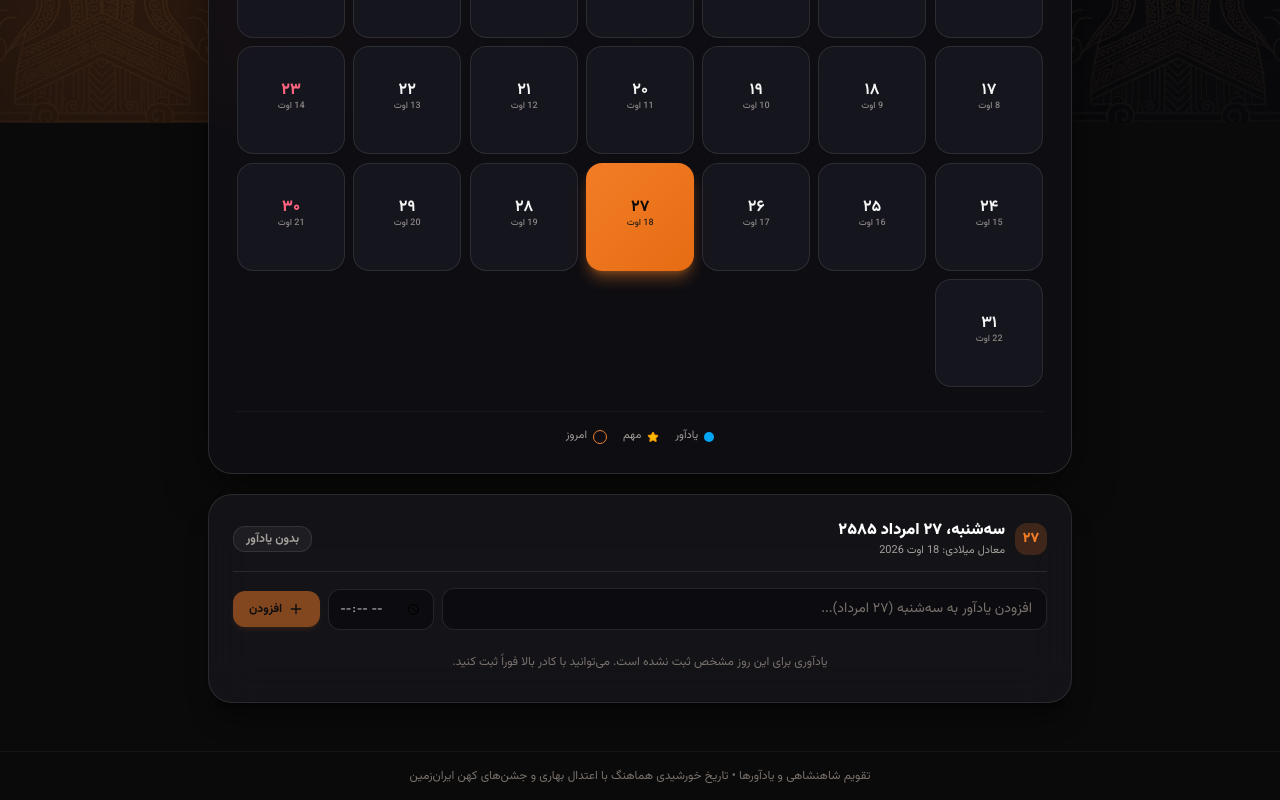
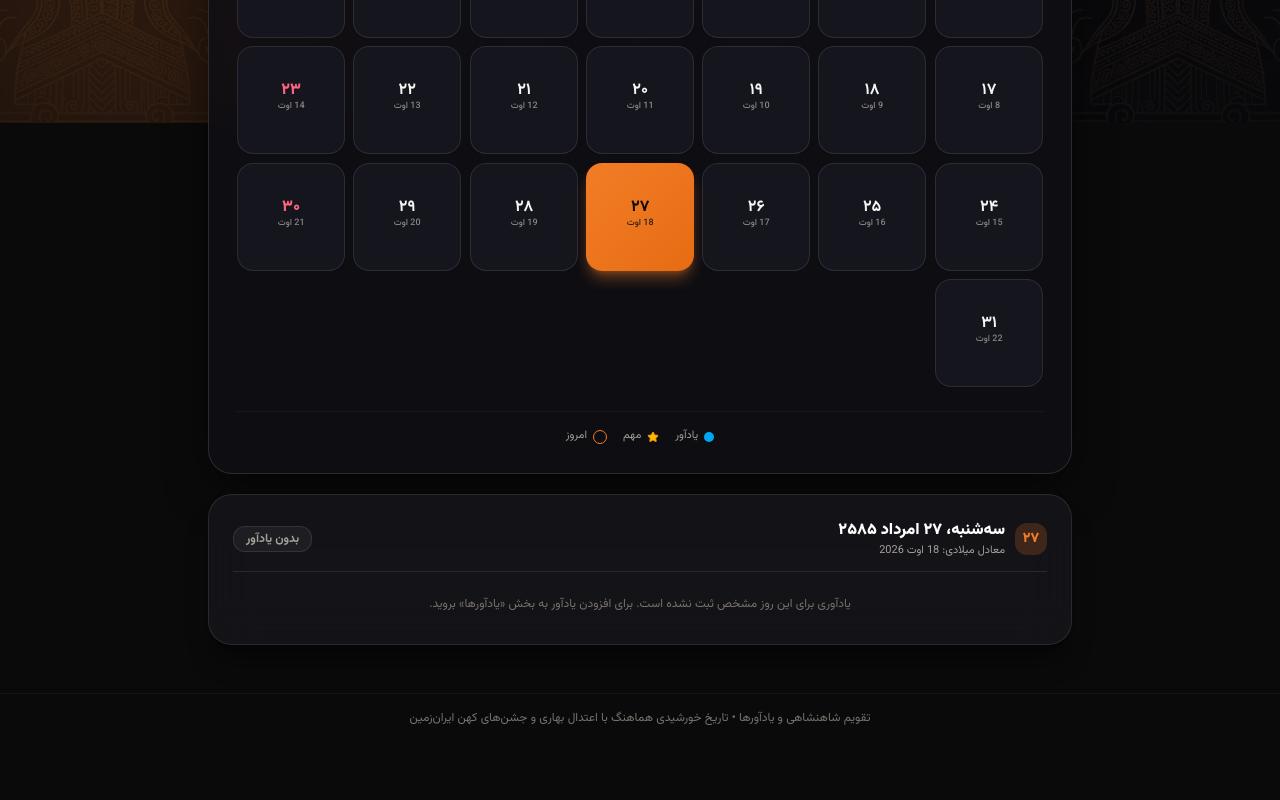
Before and after one commit to mahdizahedigh-design/rozegar, a React (Vite) app: page / in a window 1280 px wide. Shown: the part 677-1477 px from the top of the page. After the commit the page ends 1419 px from the top, so only its background shows below. Built offline with nearby package versions, Linux system fonts and the light colour scheme.

Commit message:
Add files via upload

```diff
--- a/public/sw.js
+++ b/public/sw.js
@@ -1,5 +1,5 @@
 // Shahanshahi Calendar Service Worker
-const CACHE_VERSION = 'v3';
+const CACHE_VERSION = 'v4';
 const STATIC_CACHE = `shah-calendar-static-${CACHE_VERSION}`;
 const RUNTIME_CACHE = `shah-calendar-runtime-${CACHE_VERSION}`;
 
--- a/src/App.tsx
+++ b/src/App.tsx
@@ -249,7 +249,6 @@ export default function App() {
               reminders={reminders}
               onSelectDate={handleSelectDate}
               onChangeMonth={handleChangeMonth}
-              onAddReminder={handleAddReminder}
               onToggleReminder={handleToggleReminder}
             />
           </main>
--- a/src/components/BackupModal.tsx
+++ b/src/components/BackupModal.tsx
@@ -25,6 +25,7 @@ export const BackupModal: React.FC<BackupModalProps> = ({
   theme = 'dark',
 }) => {
   const isDark = theme === 'dark';
+  const isTurquoise = theme === 'turquoise';
   const fileInputRef = useRef<HTMLInputElement>(null);
 
   const handleExport = () => {
@@ -111,16 +112,18 @@ export const BackupModal: React.FC<BackupModalProps> = ({
             className={`relative z-10 w-full max-w-md max-h-[88vh] overflow-y-auto p-5 sm:p-6 rounded-3xl border shadow-2xl flex flex-col gap-4 overscroll-contain my-auto ${
               isDark
                 ? 'bg-[#141416] border-white/10 text-stone-100'
+                : isTurquoise
+                ? 'bg-white text-slate-800 border-sky-200 shadow-sky-950/10'
                 : 'bg-white border-stone-200 text-stone-900'
             }`}
           >
             {/* Header */}
             <div
               className={`flex items-center justify-between pb-3 border-b sticky top-0 bg-inherit z-10 ${
-                isDark ? 'border-white/10' : 'border-stone-200'
+                isDark ? 'border-white/10' : isTurquoise ? 'border-sky-100' : 'border-stone-200'
               }`}
             >
-              <div className="flex items-center gap-2 text-[#f27d26] font-bold text-base">
+              <div className={`flex items-center gap-2 font-bold text-base ${isTurquoise ? 'text-sky-600' : 'text-[#f27d26]'}`}>
                 <Database className="w-5 h-5" />
                 <h3>پشتیبان‌گیری و تنظیمات داده</h3>
               </div>
@@ -131,6 +134,8 @@ export const BackupModal: React.FC<BackupModalProps> = ({
                 className={`p-1.5 rounded-xl cursor-pointer transition ${
                   isDark
                     ? 'text-stone-400 hover:text-white hover:bg-white/10'
+                    : isTurquoise
+                    ? 'text-slate-500 hover:text-slate-900 hover:bg-sky-50'
                     : 'text-stone-500 hover:text-stone-900 hover:bg-stone-100'
                 }`}
               >
@@ -140,7 +145,7 @@ export const BackupModal: React.FC<BackupModalProps> = ({
 
             {/* Export / Import Section */}
             <div className="space-y-3">
-              <h4 className={`text-xs font-bold ${isDark ? 'text-stone-300' : 'text-stone-800'}`}>
+              <h4 className={`text-xs font-bold ${isDark ? 'text-stone-300' : isTurquoise ? 'text-slate-700' : 'text-stone-800'}`}>
                 خروجی و درون‌ریزی یادآورها
               </h4>
               <div className="grid grid-cols-2 gap-3">
@@ -151,10 +156,12 @@ export const BackupModal: React.FC<BackupModalProps> = ({
                   className={`flex flex-col items-center justify-center gap-2 p-4 rounded-2xl border transition group text-xs font-bold cursor-pointer ${
                     isDark
                       ? 'bg-white/[0.03] hover:bg-[#f27d26]/10 border-white/10 hover:border-[#f27d26]/30 text-orange-300'
+                      : isTurquoise
+                      ? 'bg-sky-50/50 hover:bg-sky-50 border-sky-100 hover:border-sky-300 text-slate-800'
                       : 'bg-stone-50 hover:bg-orange-50 border-stone-200 hover:border-orange-300 text-stone-800'
                   }`}
                 >
-                  <Download className="w-5 h-5 group-hover:scale-110 transition-transform text-[#f27d26]" />
+                  <Download className={`w-5 h-5 group-hover:scale-110 transition-transform ${isTurquoise ? 'text-sky-500' : 'text-[#f27d26]'}`} />
                   <span>دانلود فایل JSON</span>
                 </motion.button>
 
@@ -165,10 +172,12 @@ export const BackupModal: React.FC<BackupModalProps> = ({
                   className={`flex flex-col items-center justify-center gap-2 p-4 rounded-2xl border transition group text-xs font-bold cursor-pointer ${
                     isDark
                       ? 'bg-white/[0.03] hover:bg-[#f27d26]/10 border-white/10 hover:border-[#f27d26]/30 text-orange-300'
+                      : isTurquoise
+                      ? 'bg-sky-50/50 hover:bg-sky-50 border-sky-100 hover:border-sky-300 text-slate-800'
                       : 'bg-stone-50 hover:bg-orange-50 border-stone-200 hover:border-orange-300 text-stone-800'
                   }`}
                 >
-                  <Upload className="w-5 h-5 group-hover:scale-110 transition-transform text-[#f27d26]" />
+                  <Upload className={`w-5 h-5 group-hover:scale-110 transition-transform ${isTurquoise ? 'text-sky-500' : 'text-[#f27d26]'}`} />
                   <span>بازیابی از فایل</span>
                 </motion.button>
                 <input
@@ -184,16 +193,16 @@ export const BackupModal: React.FC<BackupModalProps> = ({
             {/* Notifications Toggle */}
             <div
               className={`p-4 rounded-2xl border flex items-center justify-between ${
-                isDark ? 'bg-white/[0.03] border-white/5' : 'bg-stone-50 border-stone-200'
+                isDark ? 'bg-white/[0.03] border-white/5' : isTurquoise ? 'bg-sky-50/50 border-sky-100' : 'bg-stone-50 border-stone-200'
               }`}
             >
               <div className="flex items-center gap-2.5">
-                <Bell className="w-4 h-4 text-[#f27d26]" />
+                <Bell className={`w-4 h-4 ${isTurquoise ? 'text-sky-500' : 'text-[#f27d26]'}`} />
                 <div>
-                  <p className={`text-xs font-bold ${isDark ? 'text-stone-200' : 'text-stone-800'}`}>
+                  <p className={`text-xs font-bold ${isDark ? 'text-stone-200' : isTurquoise ? 'text-slate-800' : 'text-stone-800'}`}>
                     اعلان‌های مرورگر
                   </p>
-                  <p className={`text-[10px] ${isDark ? 'text-stone-400' : 'text-stone-500'}`}>
+                  <p className={`text-[10px] ${isDark ? 'text-stone-400' : isTurquoise ? 'text-slate-500' : 'text-stone-500'}`}>
                     یادآوری برای کارهای زمان‌دار
                   </p>
                 </div>
@@ -207,6 +216,8 @@ export const BackupModal: React.FC<BackupModalProps> = ({
                     ? 'bg-emerald-500/20 text-emerald-500 border border-emerald-500/40'
                     : isDark
                     ? 'bg-white/10 text-stone-300 hover:bg-white/20'
+                    : isTurquoise
+                    ? 'bg-sky-100 text-sky-800 hover:bg-sky-200'
                     : 'bg-stone-200 text-stone-700 hover:bg-stone-300'
                 }`}
               >
@@ -219,6 +230,8 @@ export const BackupModal: React.FC<BackupModalProps> = ({
               className={`flex items-start gap-2 p-3 rounded-2xl border text-[11px] leading-relaxed ${
                 isDark
                   ? 'bg-white/[0.02] border-white/5 text-stone-400'
+                  : isTurquoise
+                  ? 'bg-sky-50/40 border-sky-100 text-slate-600'
                   : 'bg-stone-50 border-stone-200 text-stone-600'
               }`}
             >
--- a/src/components/CalendarView.tsx
+++ b/src/components/CalendarView.tsx
@@ -8,7 +8,6 @@ import {
   Sparkles,
   ListTodo,
   Star,
-  Plus,
   Clock,
   CheckCircle2,
   Circle,
@@ -28,7 +27,6 @@ import {
   addDaysToShahDate,
   getWeekDaysForShahDate,
   isSameShahDate,
-  toShahDateKey,
 } from '../utils/calendar';
 import { getOccasionsForDate } from '../data/occasions';
 import { OccasionCard } from './OccasionCard';
@@ -41,7 +39,6 @@ interface CalendarViewProps {
   reminders: Reminder[];
   onSelectDate: (date: ShahDate) => void;
   onChangeMonth: (year: number, month: number) => void;
-  onAddReminder?: (reminder: Omit<Reminder, 'id' | 'createdAt'>) => void;
   onToggleReminder?: (id: string) => void;
 }
 
@@ -180,7 +177,6 @@ export const CalendarView: React.FC<CalendarViewProps> = ({
   reminders,
   onSelectDate,
   onChangeMonth,
-  onAddReminder,
   onToggleReminder,
 }) => {
   const isDark = theme === 'dark';
@@ -188,10 +184,6 @@ export const CalendarView: React.FC<CalendarViewProps> = ({
 
   // Direction of month/week slide animation (1 for next, -1 for prev)
   const [slideDirection, setSlideDirection] = useState<number>(0);
-
-  // Quick task input for selected day
-  const [quickTitle, setQuickTitle] = useState('');
-  const [quickTime, setQuickTime] = useState('');
 
   // View Mode: 'month' | 'week'
   const [viewMode, setViewMode] = useState<CalendarViewMode>(() => {
@@ -375,27 +367,6 @@ export const CalendarView: React.FC<CalendarViewProps> = ({
   const selectedDayWeekdayIndex = weekdayOfShahDate(selectedDate.jy, selectedDate.jm, selectedDate.jd);
   const selectedDayWeekdayName = WEEKDAYS_FA[selectedDayWeekdayIndex];
   const selectedDayGreg = toGregorian(selectedDate.jy, selectedDate.jm, selectedDate.jd);
-
-  const handleAddQuickTask = (e: React.FormEvent) => {
-    e.preventDefault();
-    if (!quickTitle.trim() || !onAddReminder) return;
-
-    onAddReminder({
-      title: quickTitle.trim(),
-      time: quickTime.trim() || undefined,
-      important: false,
-      recur: 'none',
-      done: false,
-      dateType: 'daily',
-      dateKey: toShahDateKey(selectedDate),
-      jy: selectedDate.jy,
-      jm: selectedDate.jm,
-      jd: selectedDate.jd,
-    });
-
-    setQuickTitle('');
-    setQuickTime('');
-  };
 
   // Motion animation variants for month slide
   const slideVariants = {
@@ -1030,51 +1001,6 @@ export const CalendarView: React.FC<CalendarViewProps> = ({
           </div>
         )}
 
-        {/* Quick Add Form for Selected Date */}
-        {onAddReminder && (
-          <form onSubmit={handleAddQuickTask} className="flex flex-col sm:flex-row gap-2 mb-4">
-            <input
-              type="text"
-              value={quickTitle}
-              onChange={(e) => setQuickTitle(e.target.value)}
-              placeholder={`افزودن یادآور به ${selectedDayWeekdayName} (${toFa(selectedDate.jd)} ${MONTH_NAMES_FA[selectedDate.jm - 1]})...`}
-              className={`flex-1 text-xs sm:text-sm rounded-xl px-3.5 py-2.5 border outline-none transition ${
-                isDark
-                  ? 'bg-black/30 text-stone-100 border-white/10 placeholder-stone-500 focus:border-[#f27d26]'
-                  : isTurquoise
-                  ? 'bg-sky-50/50 text-slate-900 border-sky-200 placeholder-slate-400 focus:border-sky-500'
-                  : 'bg-stone-50 text-stone-900 border-stone-200 placeholder-stone-400 focus:border-[#f27d26]'
-              }`}
-            />
-            <div className="flex items-center gap-2">
-              <input
-                type="time"
-                value={quickTime}
-                onChange={(e) => setQuickTime(e.target.value)}
-                className={`text-xs rounded-xl px-2.5 py-2.5 border outline-none ${
-                  isDark
-                    ? 'bg-black/30 text-stone-200 border-white/10'
-                    : isTurquoise
-                    ? 'bg-sky-50/50 text-slate-800 border-sky-200'
-                    : 'bg-stone-50 text-stone-900 border-stone-200'
-                }`}
-              />
-              <button
-                type="submit"
-                disabled={!quickTitle.trim()}
-                className={`flex items-center justify-center gap-1.5 px-4 py-2.5 font-bold text-xs rounded-xl transition cursor-pointer disabled:opacity-50 disabled:cursor-not-allowed shadow-md shrink-0 ${
-                  isTurquoise
-                    ? 'bg-sky-500 hover:bg-sky-600 text-white shadow-sky-500/20'
-                    : 'bg-[#f27d26] hover:bg-[#ff8a38] text-stone-950 shadow-[#f27d26]/20'
-                }`}
-              >
-                <Plus className="w-4 h-4" />
-                <span>افزودن</span>
-              </button>
-            </div>
-          </form>
-        )}
-
         {/* Day Tasks List */}
         <div className="space-y-2">
           {selectedDayTasks.length > 0 ? (
@@ -1137,7 +1063,7 @@ export const CalendarView: React.FC<CalendarViewProps> = ({
             ))
           ) : (
             <p className={`text-xs text-center py-2 ${isDark ? 'text-stone-500' : 'text-stone-400'}`}>
-              یادآوری برای این روز مشخص ثبت نشده است. می‌توانید با کادر بالا فوراً ثبت کنید.
+              یادآوری برای این روز مشخص ثبت نشده است. برای افزودن یادآور به بخش «یادآورها» بروید.
             </p>
           )}
         </div>
--- a/src/components/SettingsModal.tsx
+++ b/src/components/SettingsModal.tsx
@@ -323,7 +323,7 @@ export const SettingsModal: React.FC<SettingsModalProps> = ({
 
             <div className="flex items-center gap-1 font-bold">
               <ShieldCheck className="w-4 h-4 text-emerald-500" />
-              <span>نسخه ۲.۶ (سال ۲۵۸۵)</span>
+              <span>نسخه ۲.۶.۱ (سال ۲۵۸۵)</span>
             </div>
           </div>
 
```
Also changed, not shown: src/components/TasksView.tsx (+25 -4 lines), 1 other file (tests, documents, lock files or other folders).
